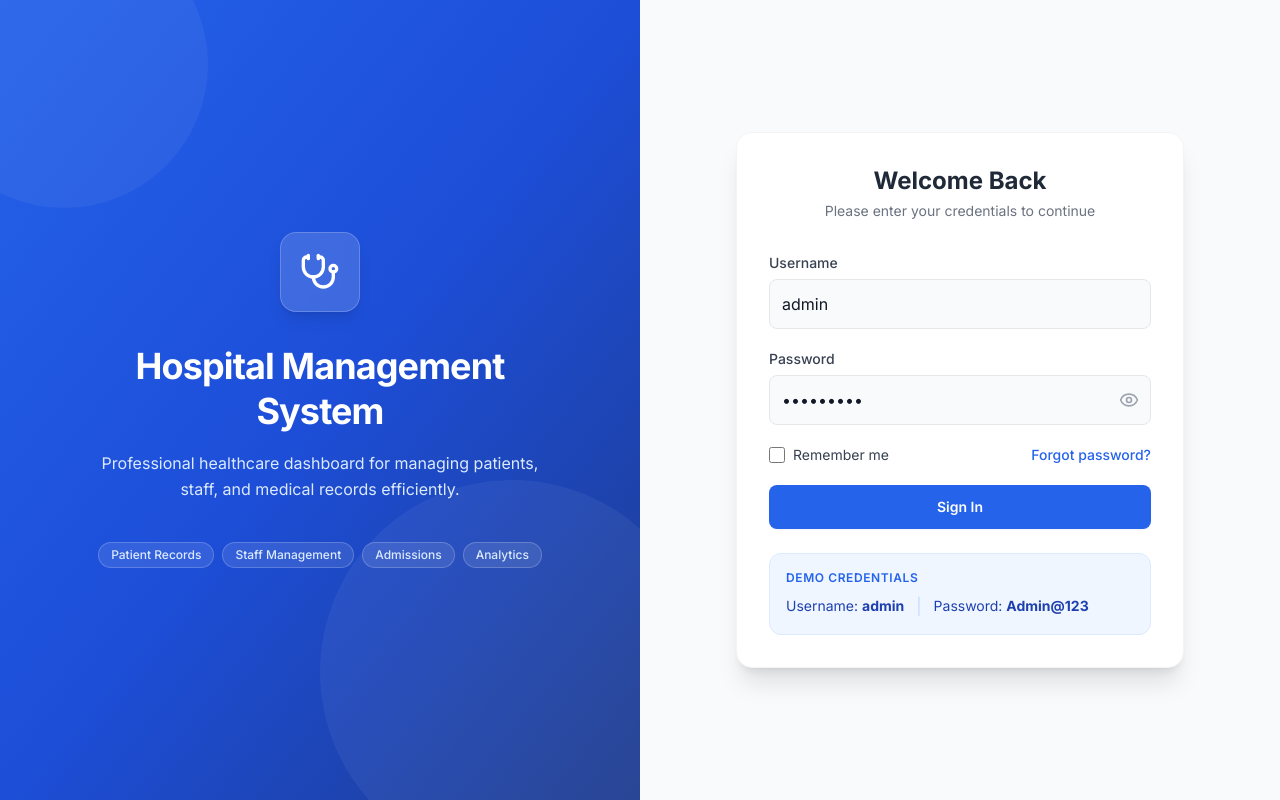
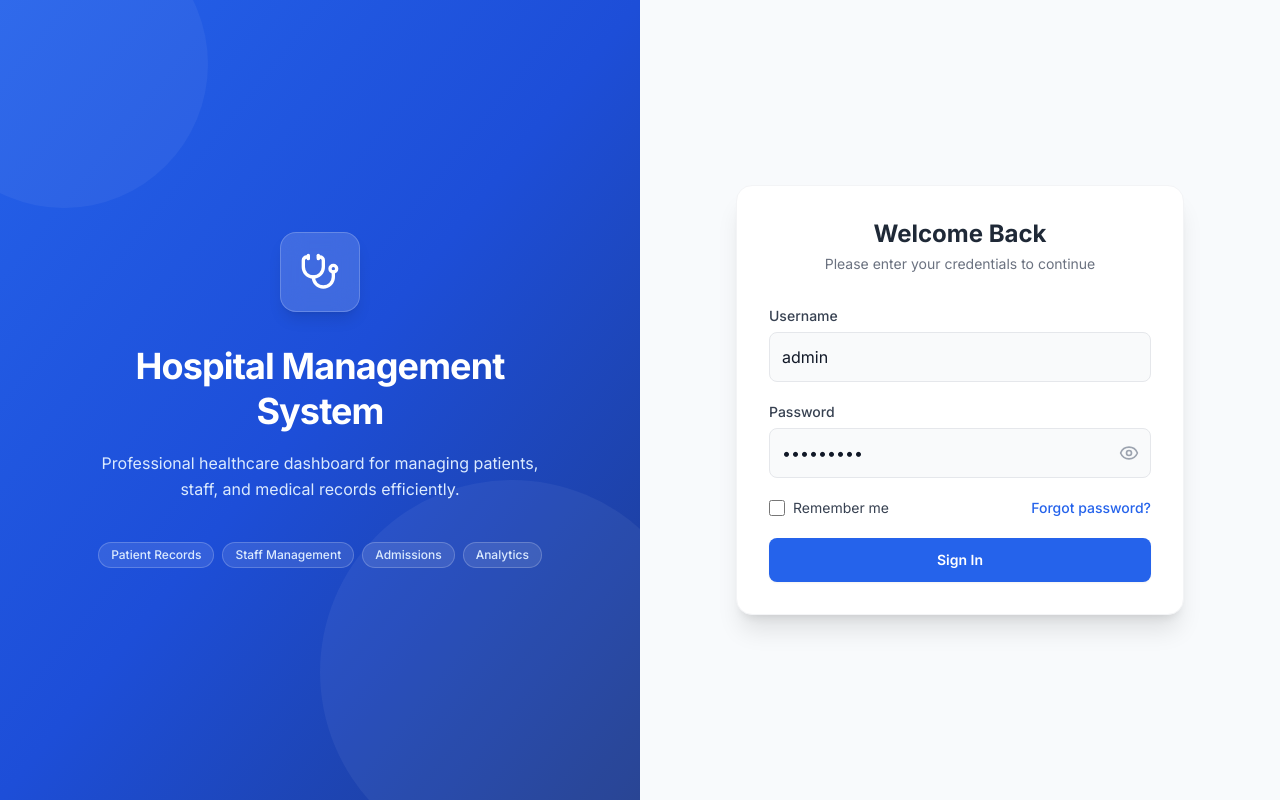
Before and after one commit to priyanshusalvi360-tech/hospital-management-system, a React (Vite) app in the folder apps/frontend/: page /login in a window 1280 px wide. Built offline with nearby package versions, Linux system fonts and the light colour scheme; no server answers.

Commit message:
feat(auth): remove demo credentials box from login page

```diff
--- a/apps/frontend/src/pages/auth/LoginPage.tsx
+++ b/apps/frontend/src/pages/auth/LoginPage.tsx
@@ -156,22 +156,6 @@ export default function LoginPage() {
               )}
             </button>
           </form>
-
-          {/* Demo credentials box */}
-          <div className="mt-6 p-4 bg-blue-50 dark:bg-blue-900/20 rounded-xl border border-blue-100 dark:border-blue-800/30">
-            <p className="text-xs font-semibold text-blue-600 dark:text-blue-400 uppercase tracking-wider mb-2">
-              Demo Credentials
-            </p>
-            <div className="flex items-center gap-3">
-              <span className="text-sm text-blue-800 dark:text-blue-300">
-                Username: <span className="font-bold">admin</span>
-              </span>
-              <span className="text-blue-200 dark:text-blue-700 select-none">|</span>
-              <span className="text-sm text-blue-800 dark:text-blue-300">
-                Password: <span className="font-bold">Admin@123</span>
-              </span>
-            </div>
-          </div>
         </motion.div>
       </div>
     </div>
```
